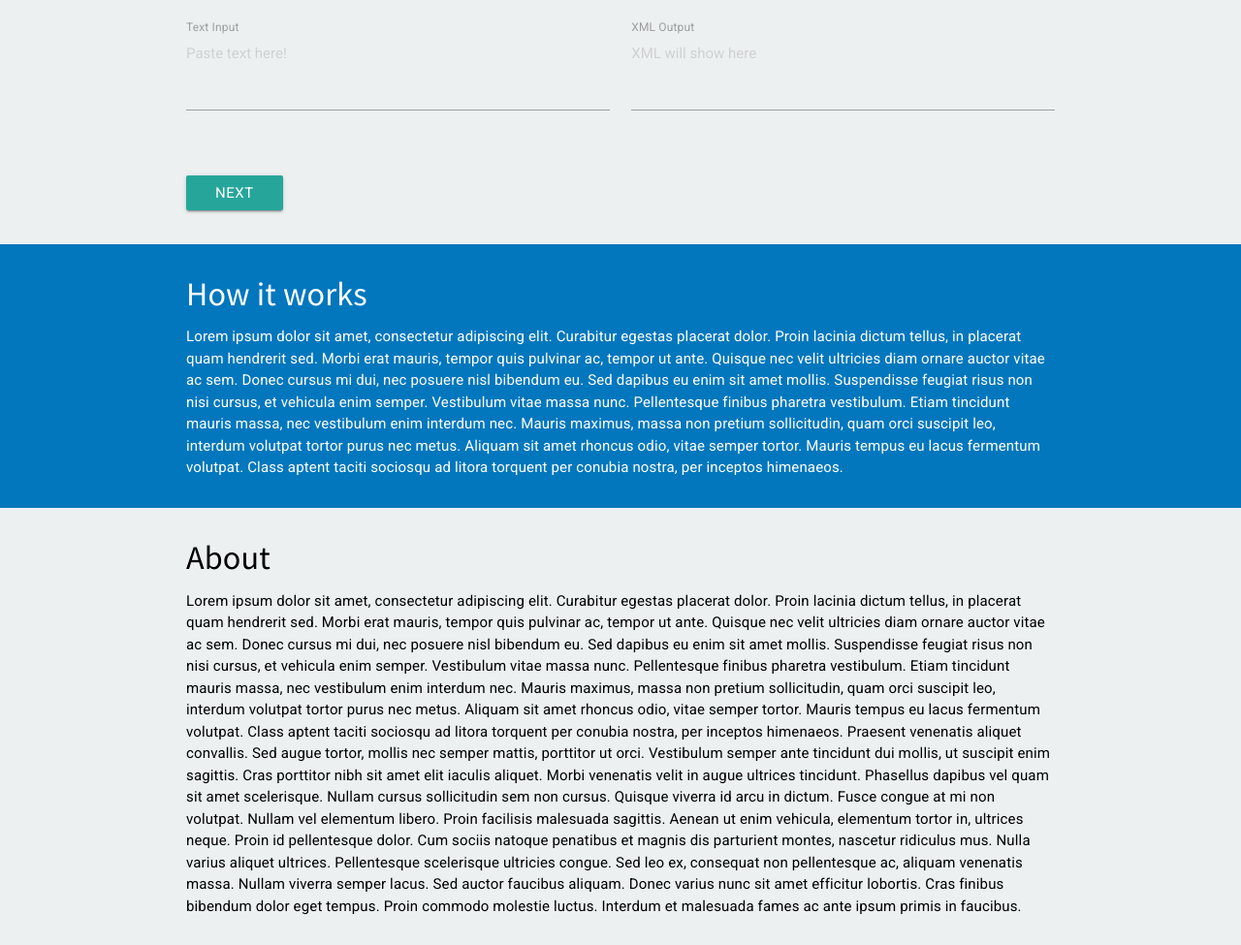
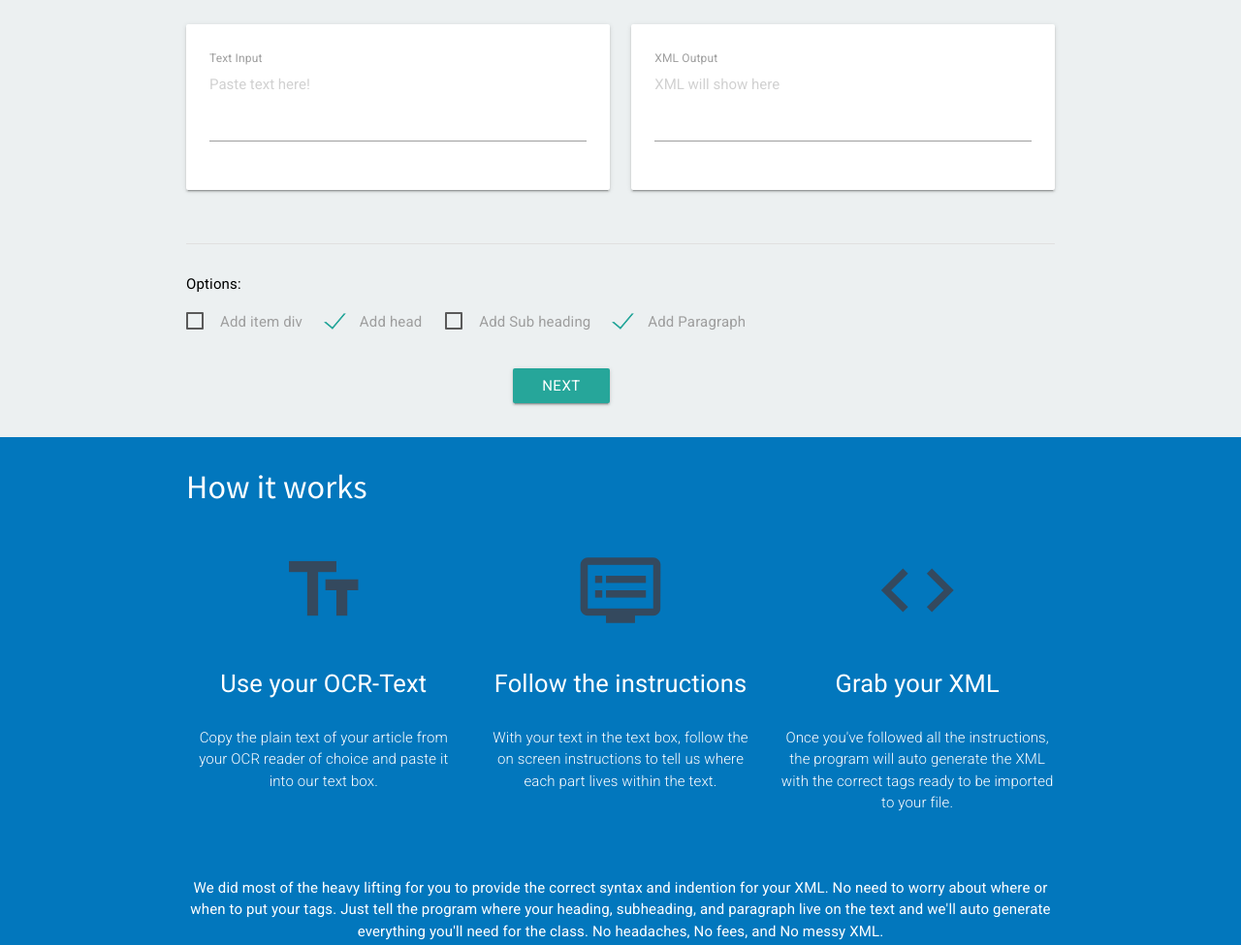
Before and after one commit to MoralesJonathan/IFS2116-TextToXML, a website: page platform/index.html in a window 1280 px wide. Shown: the part 937-1912 px from the top of the page at 97% size. Drawn offline with Linux system fonts and the light colour scheme; a web font is replaced by a local one.

Commit message:
Added responsiveness, conversion options, and more front-end design

```diff
--- a/platform/css/main.css
+++ b/platform/css/main.css
@@ -1 +1 @@
-h4,html{letter-spacing:.15px}::-webkit-scrollbar{display:none}html{font-family:Roboto,sans-serif}nav{-webkit-box-shadow:none;box-shadow:none;background:0 0;position:absolute;top:0}.hero{background:linear-gradient(50deg,HSLA(205,62%,44%,1),#F62D51);padding-top:7%}.container-wide{padding:0 5%}.hero-heading{font-family:'Source Sans Pro',sans-serif;font-weight:600;color:#fff;font-size:4em;text-shadow:4px 4px 4px rgba(0,0,0,.2)}.hero-subheading,h4{font-family:'Source Sans Pro',sans-serif;font-weight:400}.hero-subheading{color:#fff;font-size:2em;text-shadow:4px 4px 4px rgba(0,0,0,.1);margin-top:-3em;margin-bottom:0}.hero-btn{margin-top:-1em;margin-bottom:3em}.hero-img{margin-bottom:-6px}#loader{display:none}.instructions,.title{color:#1c1f2a}#about,#use{background-color:#ecf0f1;color:#000}#how{background-color:#0277bd;color:#fff}.foot-color{background-color:#34495e!important}
+h4,html{letter-spacing:.15px}::-webkit-scrollbar{display:none}html{font-family:Roboto,sans-serif}nav{-webkit-box-shadow:none;box-shadow:none;background:0 0;position:absolute;top:0}.hero{background:linear-gradient(50deg,HSLA(205,62%,44%,1),#F62D51);padding-top:7%}.container-wide{padding:0 5%}.hero-heading{font-family:'Source Sans Pro',sans-serif;font-weight:600;color:#fff;font-size:4em;text-shadow:4px 4px 4px rgba(0,0,0,.2)}.hero-subheading,h4{font-family:'Source Sans Pro',sans-serif;font-weight:400}.hero-subheading{color:#fff;font-size:2em;text-shadow:4px 4px 4px rgba(0,0,0,.1);margin-top:-3em;margin-bottom:0}.hero-btn{margin-top:-1em;margin-bottom:3em}.hero-img{margin-bottom:-6px}#loader{display:none}.instructions,.title{color:#1c1f2a}#about,#use{background-color:#ecf0f1;color:#000}#how{background-color:#0277bd;color:#fff}.foot-color{background-color:#34495e!important}.promo{padding:2rem 0}.promo i{font-size:6rem;color:#34495e}.promo-caption{font-size:1.7rem}.inline-checkbox label{margin-right:20px}.divider{margin-bottom:30px}
--- a/platform/index.html
+++ b/platform/index.html
@@ -76,12 +76,12 @@
 	<div class="hero">
 		<div class="container">
 			<div class="row">
-				<div class="col s12 m4 offset-m4 l8 offset-l2">
+				<div class="col s12 m10 offset-m1 l8 offset-l2">
 					<p class="center-align hero-heading">Turn your text to XML in-browser</p>
 				</div>
 			</div>
 			<div class="row">
-				<div class="col s12 m4 offset-m4 l8 offset-l2">
+				<div class="col s12 m10 offset-m1 l8 offset-l2">
 					<p class="center-align hero-subheading">Speed up production with an easy to use interface</p>
 				</div>
 			</div>
@@ -93,7 +93,7 @@
 				</div>
 			</div>
 			<div class="row" style="margin-bottom:0">
-				<div class="col s12 m4 offset-m4 l8 offset-l2 center">
+				<div class="col s12 m10 offset-m1 l8 offset-l2 center">
 					<img class="responsive-img hero-img " src="http://placehold.it/600x300">
 				</div>
 			</div>
@@ -112,27 +112,59 @@
 				</div>
 			</div>
 			<div class="row">
-				<div class="col s6">
+				<div class="col s12 m6">
 					<div class="row">
-						<div class="input-field col s12">
+						<div class="col s12">
+							<div class="card-panel white">
+								<div class="input-field ">
 									<textarea id="usrTextInput" placeholder="Paste text here!" class="materialize-textarea"></textarea>
 									<label for="usrTextInput">Text Input</label>
 								</div>
 							</div>
 						</div>
-				<div class="col s6">
+					</div>
+				</div>
+				<div class="col s12 m6">
 					<div class="row">
-						<div class="input-field col s12">
+						<div class="col s12">
+							<div class="card-panel white">
+								<div class="input-field">
 									<textarea id="xmlOutput" placeholder="XML will show here" class="materialize-textarea custom-textarea" readonly></textarea>
 									<label for="xmlOutput">XML Output</label>
 								</div>
 							</div>
 						</div>
 					</div>
+				</div>
+			</div>
+			<div class="divider"></div>
 			<div class="row">
 				<div class="col s12">
+					<span>Options:</span>
+				</div>
+				<div class="col s12">
+					<p class="inline-checkbox">
+						<input type="checkbox" id="itemDivOpt" />
+						<label for="itemDivOpt">Add item div</label>
+						<input type="checkbox" id="headOpt" checked="checked" />
+						<label for="headOpt">Add head</label>
+						<input type="checkbox" id="subHeadOpt" />
+						<label for="subHeadOpt">Add Sub heading</label>
+						<input type="checkbox" id="pOpt" checked="checked" />
+						<label for="pOpt">Add Paragraph</label>
+					</p>
+				</div>
+			</div>
+			<div class="row">
+				<div class="col s6">
+					<div class="right">
 						<a id="nxt-btn" class="waves-effect waves-light btn">Next</a>
+					</div>
+				</div>
+				<div class="col s6">
+					<div class="right">
 						<a id="generate-btn" class="waves-effect waves-light btn">Generate</a>
+					</div>
 				</div>
 			</div>
 		</div>
@@ -140,11 +172,32 @@
 	<div class="section" id="how">
 		<div class="container">
 			<h4>How it works</h4>
-			<p>
-				Lorem ipsum dolor sit amet, consectetur adipiscing elit. Curabitur egestas placerat dolor. Proin lacinia dictum tellus, in placerat quam hendrerit sed. Morbi erat mauris, tempor quis pulvinar ac, tempor ut ante. Quisque nec velit ultricies diam ornare
-				auctor vitae ac sem. Donec cursus mi dui, nec posuere nisl bibendum eu. Sed dapibus eu enim sit amet mollis. Suspendisse feugiat risus non nisi cursus, et vehicula enim semper. Vestibulum vitae massa nunc. Pellentesque finibus pharetra vestibulum.
-				Etiam tincidunt mauris massa, nec vestibulum enim interdum nec. Mauris maximus, massa non pretium sollicitudin, quam orci suscipit leo, interdum volutpat tortor purus nec metus. Aliquam sit amet rhoncus odio, vitae semper tortor. Mauris tempus eu
-				lacus fermentum volutpat. Class aptent taciti sociosqu ad litora torquent per conubia nostra, per inceptos himenaeos.
+			<div class="row">
+				<div class="col s10 offset-s1 m4">
+					<div class="center promo">
+						<i class="material-icons">text_fields</i>
+						<p class="promo-caption">Use your OCR-Text</p>
+						<p class="light center">Copy the plain text of your article from your OCR reader of choice and paste it into our text box.</p>
+					</div>
+				</div>
+				<div class="col s10 offset-s1 m4">
+					<div class="center promo">
+						<i class="material-icons">dvr</i>
+						<p class="promo-caption">Follow the instructions</p>
+						<p class="light center">With your text in the text box, follow the on screen instructions to tell us where each part lives within the text.</p>
+					</div>
+				</div>
+				<div class="col s10 offset-s1 m4">
+					<div class="center promo">
+						<i class="material-icons">code</i>
+						<p class="promo-caption">Grab your XML</p>
+						<p class="light center">Once you've followed all the instructions, the program will auto generate the XML with the correct tags ready to be imported to your file.</p>
+					</div>
+				</div>
+			</div>
+			<p class="center hide-on-small-only">
+				We did most of the heavy lifting for you to provide the correct syntax and indention for your XML. No need to worry about where or when to put your tags. Just tell the program where your heading, subheading, and paragraph live on the text and we'll auto
+				generate everything you'll need for the class. No headaches, No fees, and No messy XML.
 			</p>
 		</div>
 	</div>
@@ -155,8 +208,11 @@
 				Lorem ipsum dolor sit amet, consectetur adipiscing elit. Curabitur egestas placerat dolor. Proin lacinia dictum tellus, in placerat quam hendrerit sed. Morbi erat mauris, tempor quis pulvinar ac, tempor ut ante. Quisque nec velit ultricies diam ornare
 				auctor vitae ac sem. Donec cursus mi dui, nec posuere nisl bibendum eu. Sed dapibus eu enim sit amet mollis. Suspendisse feugiat risus non nisi cursus, et vehicula enim semper. Vestibulum vitae massa nunc. Pellentesque finibus pharetra vestibulum.
 				Etiam tincidunt mauris massa, nec vestibulum enim interdum nec. Mauris maximus, massa non pretium sollicitudin, quam orci suscipit leo, interdum volutpat tortor purus nec metus. Aliquam sit amet rhoncus odio, vitae semper tortor. Mauris tempus eu
-				lacus fermentum volutpat. Class aptent taciti sociosqu ad litora torquent per conubia nostra, per inceptos himenaeos. Praesent venenatis aliquet convallis. Sed augue tortor, mollis nec semper mattis, porttitor ut orci. Vestibulum semper ante tincidunt dui mollis, ut suscipit enim sagittis. Cras porttitor nibh sit amet elit iaculis aliquet. Morbi venenatis velit in augue ultrices tincidunt. Phasellus dapibus vel quam sit amet scelerisque. Nullam cursus sollicitudin sem non cursus. Quisque viverra id arcu in dictum. Fusce congue at mi non volutpat.
-				Nullam vel elementum libero. Proin facilisis malesuada sagittis. Aenean ut enim vehicula, elementum tortor in, ultrices neque. Proin id pellentesque dolor. Cum sociis natoque penatibus et magnis dis parturient montes, nascetur ridiculus mus. Nulla varius aliquet ultrices. Pellentesque scelerisque ultricies congue. Sed leo ex, consequat non pellentesque ac, aliquam venenatis massa. Nullam viverra semper lacus. Sed auctor faucibus aliquam. Donec varius nunc sit amet efficitur lobortis. Cras finibus bibendum dolor eget tempus. Proin commodo molestie luctus. Interdum et malesuada fames ac ante ipsum primis in faucibus.
+				lacus fermentum volutpat. Class aptent taciti sociosqu ad litora torquent per conubia nostra, per inceptos himenaeos. Praesent venenatis aliquet convallis. Sed augue tortor, mollis nec semper mattis, porttitor ut orci. Vestibulum semper ante tincidunt
+				dui mollis, ut suscipit enim sagittis. Cras porttitor nibh sit amet elit iaculis aliquet. Morbi venenatis velit in augue ultrices tincidunt. Phasellus dapibus vel quam sit amet scelerisque. Nullam cursus sollicitudin sem non cursus. Quisque viverra
+				id arcu in dictum. Fusce congue at mi non volutpat. Nullam vel elementum libero. Proin facilisis malesuada sagittis. Aenean ut enim vehicula, elementum tortor in, ultrices neque. Proin id pellentesque dolor. Cum sociis natoque penatibus et magnis
+				dis parturient montes, nascetur ridiculus mus. Nulla varius aliquet ultrices. Pellentesque scelerisque ultricies congue. Sed leo ex, consequat non pellentesque ac, aliquam venenatis massa. Nullam viverra semper lacus. Sed auctor faucibus aliquam.
+				Donec varius nunc sit amet efficitur lobortis. Cras finibus bibendum dolor eget tempus. Proin commodo molestie luctus. Interdum et malesuada fames ac ante ipsum primis in faucibus.
 			</p>
 		</div>
 	</div>
```
Also changed, not shown: platform/js/script.js (+1 -1 lines), server.js (+10 -0 lines). Lines whose indentation alone changed are shown as unchanged.
